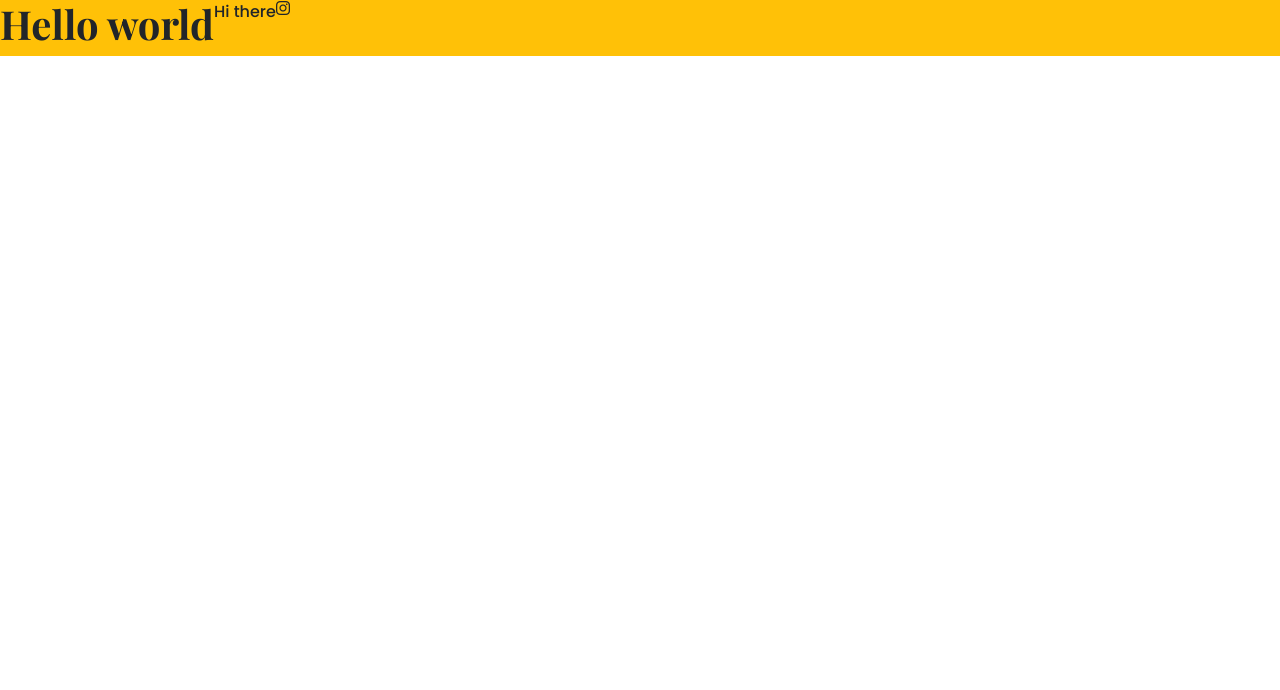
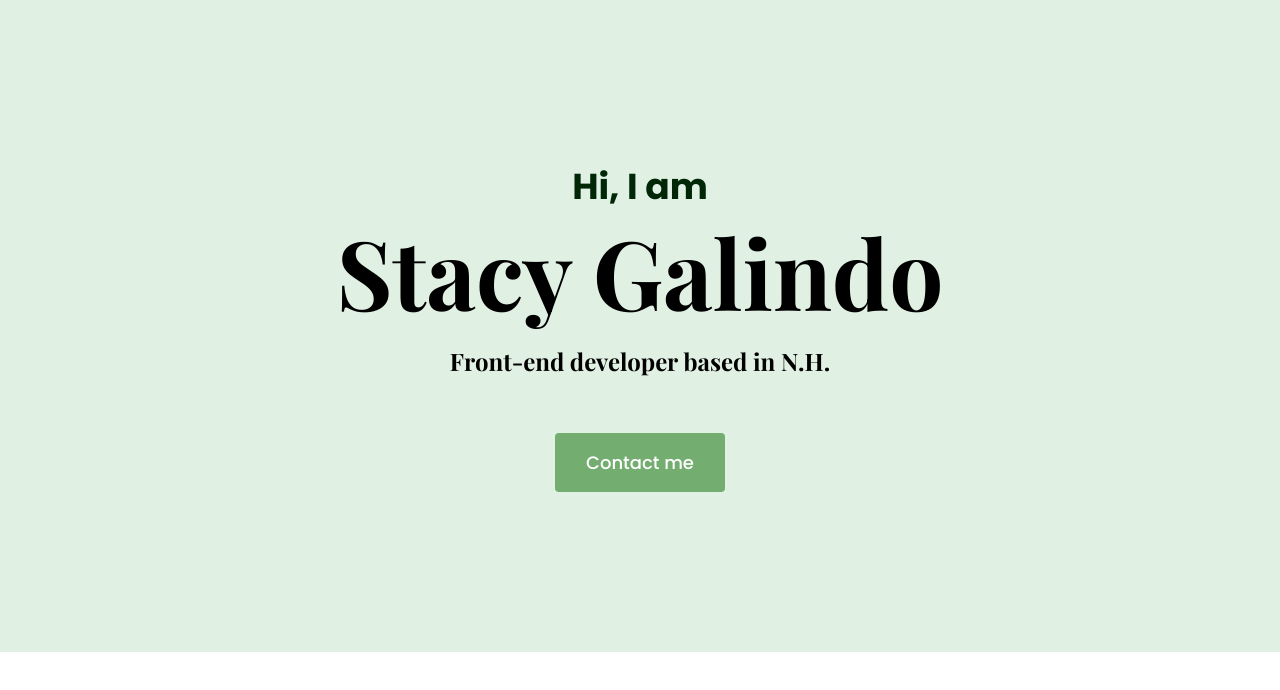
Before and after one commit to sgalindo08/my-portfolio, a plain HTML site: page index.html in a window 1280 px wide. Drawn offline with nearby package versions, Linux system fonts and the light colour scheme.

Commit message:
Added hero

```diff
--- a/index.html
+++ b/index.html
@@ -29,10 +29,13 @@
     ></script>
   </head>
   <body>
-    <div class="d-flex bg-warning">
-      <h1>Hello world</h1>
-      <p>Hi there</p>
-      <i class="fa-brands fa-instagram"></i>
+    <div class="hero">
+      <p>Hi, I am</p>
+      <h1>Stacy Galindo</h1>
+      <h2 class="mb-5">Front-end developer based in N.H.</h2>
+      <div>
+        <a href="#" class="btn btn-branding">Contact me</a>
+      </div>
     </div>
   </body>
 </html>
--- a/styles/portfolio.css
+++ b/styles/portfolio.css
@@ -1,8 +1,50 @@
-h1 {
-  font-family: "Playfair Display", serif;
+:root {
+  --branding-color: #73ad70;
+  --secondary-color: #e0f0e3;
+  --heading-font-family: "Playfair Display", serif;
+  --default-font-family: "Poppins", sans-serif;
+}
+body {
+  font-family: var(--default-font-family);
+}
+h1,
+h2,
+h3,
+h4,
+h5,
+h6 {
+  color: black;
+  font-family: var(--heading-font-family);
   font-weight: bold;
 }
+h1 {
+  font-size: 96px;
+}
 p {
-  font-family: "Poppins", sans-serif;
   font-weight: normal;
 }
+.hero {
+  background: var(--secondary-color);
+  text-align: center;
+  padding: 160px 20px;
+}
+.hero p {
+  font-size: 36px;
+  font-weight: bold;
+  margin: 0;
+  color: #002806;
+}
+.hero h2 {
+  font-family: var(--heading-font-family);
+  font-weight: normal;
+  line-height: 2;
+  font-size: 24px;
+}
+.btn-branding {
+  background: var(--branding-color);
+  border-radius: 4px;
+  color: white;
+  font-size: 18px;
+  line-height: 27px;
+  padding: 15px 30px;
+}
```
